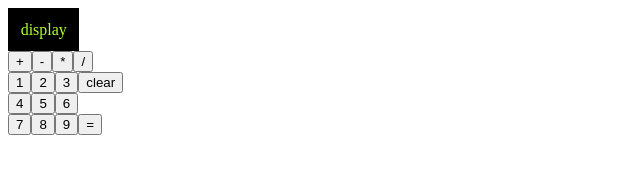
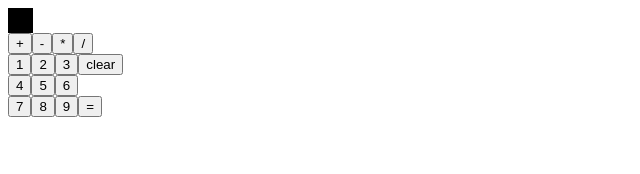
Before and after one commit to dpuertamartos/ODIN-Project-Calculator, a plain HTML site: page index.html in a window 1280 px wide. Both pictures are taken after a click on the button "clear". Shown: the whole page, without its empty margins (0-640 px from the left). Drawn offline with Linux system fonts and the light colour scheme.

Commit message:
clear button functionality added

```diff
--- a/index.html
+++ b/index.html
@@ -19,7 +19,7 @@
       <button id="1" class="digit-button">1</button>
       <button id="2" class="digit-button">2</button>
       <button id="3" class="digit-button">3</button>
-      <button id="clear" class="operate-button">clear</button>
+      <button id="clear" class="clear-button">clear</button>
 
     </div>
     <div class="row">
@@ -32,7 +32,7 @@
       <button id="7"class="digit-button">7</button>
       <button id="8"class="digit-button">8</button>
       <button id="9" class="digit-button">9</button>
-      <button id="=" class="operate-button">=</button>
+      <button id="=" class="result-button">=</button>
     </div>
   </div>
   <script src="index.js">
--- a/index.js
+++ b/index.js
@@ -83,8 +83,17 @@ when you click the number buttons… you should be storing
     displayValue = Number(display.textContent)
  }
 
+ const clearDisplay = () => {
+    const display = document.querySelector(".display")
+    display.textContent = ""
+    displayValue = undefined
+ }
+
  const digitButtons = document.querySelectorAll(".digit-button")
  digitButtons.forEach(button => button.addEventListener("click", ()=>changeDisplay(button.id)))
+
+ const clearButton = document.querySelector("#clear")
+ clearButton.addEventListener("click", ()=>clearDisplay())
 
 /*  Make the calculator work! You’ll need to store the first number that is input
  into the calculator when a user presses an operator,
```
